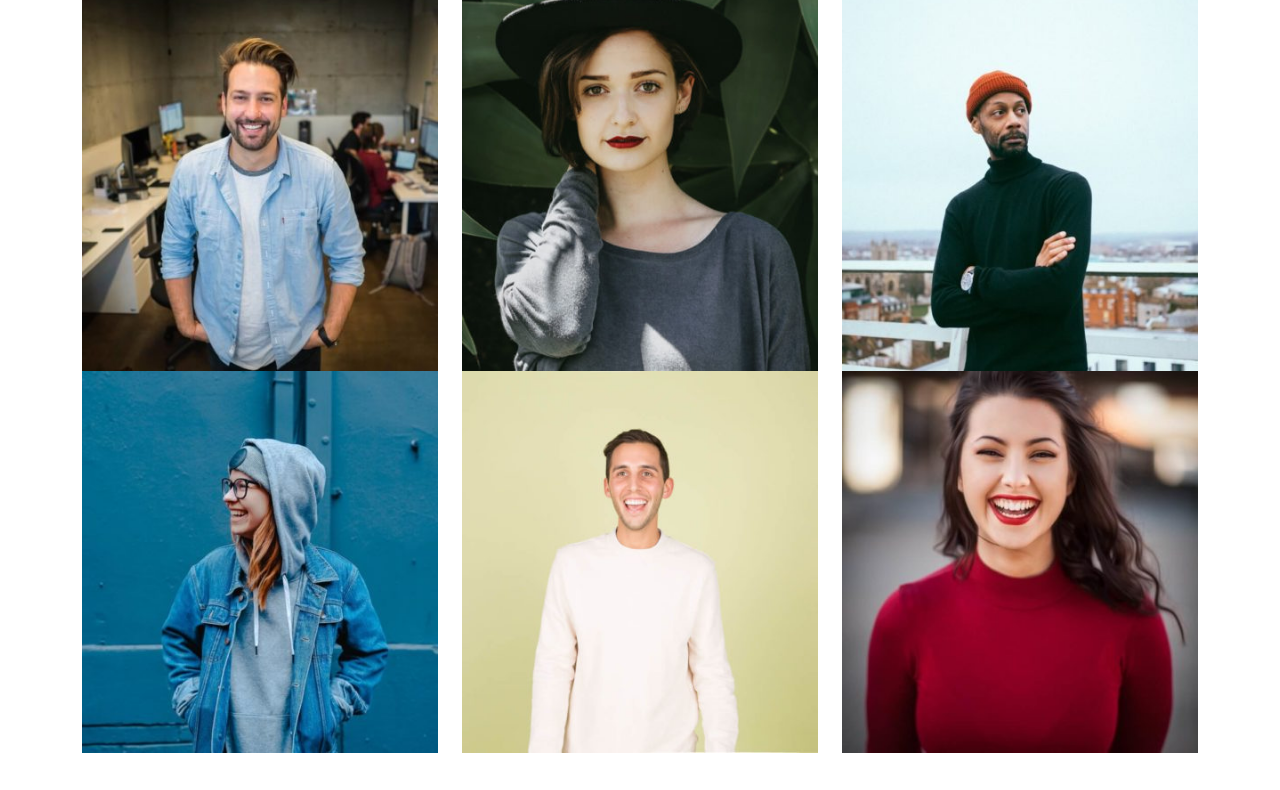
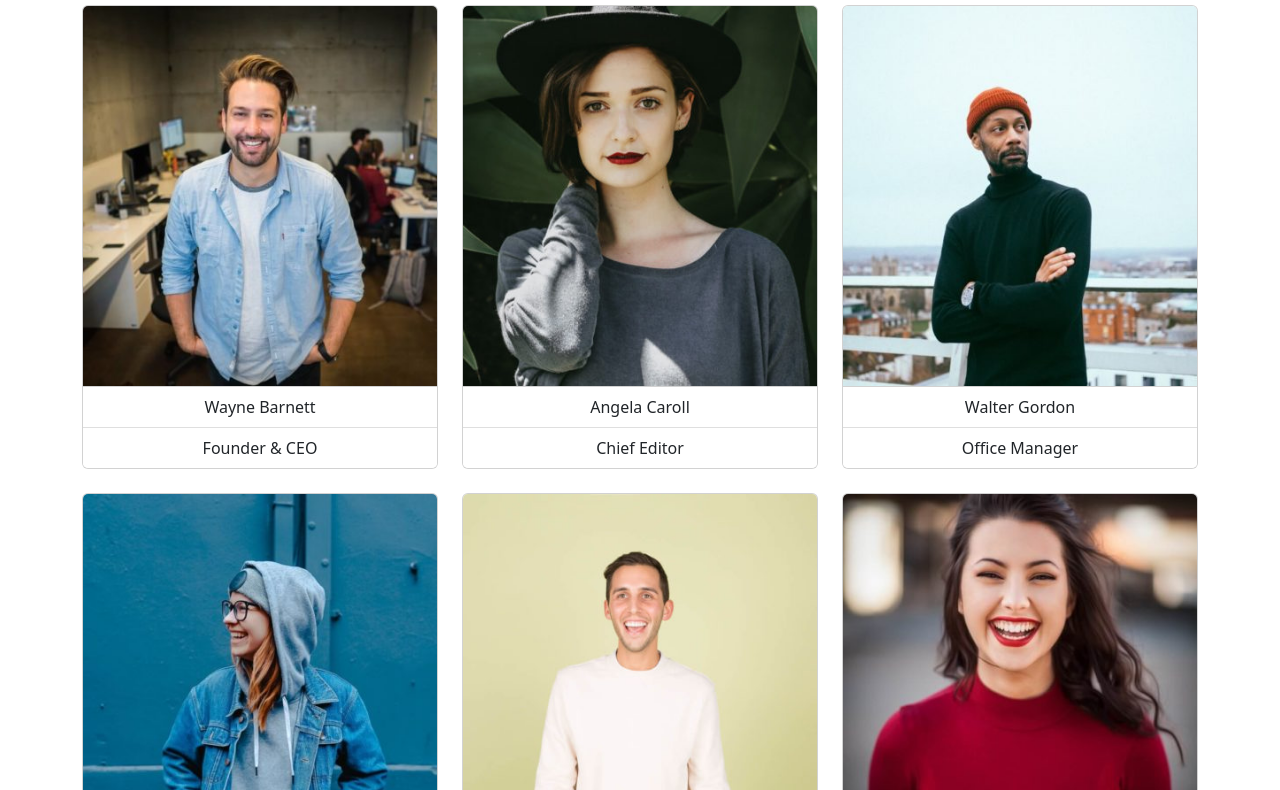
Before and after one commit to andrearicciotti/js-our-team, a plain HTML site: page index.html in a window 1280 px wide. Shown: the part 83-873 px from the top of the page. Before the commit the page ends 836 px from the top, so only its background shows below. Drawn offline with nearby package versions, Linux system fonts and the light colour scheme.

Commit message:
update: individual card for team members implemented via JS

```diff
--- a/index.html
+++ b/index.html
@@ -19,9 +19,14 @@
 <body>
 
     <div class="container">
-        <div class="row  text-center">
-            <div class="team-section col-12">
+        <div class="row text-center">
+            <div class="title-section col-12">
+                <h1 class="ms_title py-3">Introducing our team</h1>
+            </div>
+            <div class="col-12">
+                <div class="row team-section text-center">
 
+                </div>
             </div>
         </div>
     </div>
--- a/js/script.js
+++ b/js/script.js
@@ -53,22 +53,22 @@ const team = [
 // Stampo le informazioni su ogni singolo oggetto nel DOM sotto forma di stringa
 
 const rowElem = document.querySelector('.row');
-let string = "";
+// let string = "";
 
-for (let i = 0; i < team.length; i++) {
+// for (let i = 0; i < team.length; i++) {
 
-    const curObject = team[i];
+//     const curObject = team[i];
 
-    for (let key in curObject) {
-        console.log(key, "-", curObject[key]);
+//     for (let key in curObject) {
+//         console.log(key, "-", curObject[key]);
 
-        string += `${curObject[key]}`
-    }
-    console.log("----------");
-    // console.log(string);
-}
+//         string += `${curObject[key]}`
+//     }
+//     console.log("----------");
+//     // console.log(string);
+// }
 
-rowElem.innerHTML = string;
+// rowElem.innerHTML = string;
 // console.log(rowElem);
 
 
@@ -78,28 +78,85 @@ const teamPhotos = [];
 for (let i = 0; i < team.length; i++) {
 
     const curPhoto = team[i].photo;
-    console.log(curPhoto);
+    // console.log(curPhoto);
 
     let ImageElem = document.createElement('img');
+    ImageElem.classList.add('card-img-top');
     ImageElem.src = curPhoto;
 
-    console.log(ImageElem);
+    // console.log(ImageElem);
     teamPhotos.push(ImageElem);
 
 }
 
-console.log(teamPhotos);
+// console.log(teamPhotos);
 
 
 // Stampo elementi immagine
-for (let i = 0; i < teamPhotos.length; i++) {
+const cards = document.querySelector('.team-section');
+cards.classList.add('g-4');
 
-    const curImage = teamPhotos[i];
+// for (let i = 0; i < teamPhotos.length; i++) {
+
+//     const curImage = teamPhotos[i];
+
+//     const col = document.createElement('div');
+//     col.classList.add('col-4');
+
+//     const card = document.createElement('div');
+//     card.classList.add('card');
+
+//     const cardElems = document.createElement('ul');
+//     cardElems.classList.add('list-group');
+//     cardElems.classList.add('list-group-flush');
+//     cardElems.classList.add(`card-elem-${i}`);
+
+//     // console.log(curImage);
+//     console.log(cardElems);
+//     card.append(curImage);
+//     col.append(card);
+//     cards.append(col);
+// }
+
+
+// Organizzazione singoli membri in card individuali
+for (let i = 0; i < team.length; i++) {
+
+    const col = document.createElement('div');
+    col.classList.add('col-lg-4');
+    col.classList.add('col-md-6');
+    col.classList.add('col-sm-12');
 
     const card = document.createElement('div');
-    card.classList.add('col-4');
+    card.classList.add('card');
 
-    console.log(curImage);
-    card.append(curImage);
-    rowElem.append(card);
+    const curPhoto = team[i].photo;
+    const ImageElem = document.createElement('img');
+    ImageElem.classList.add('card-img-top');
+    ImageElem.src = curPhoto;
+
+    card.append(ImageElem);
+
+    const cardElems = document.createElement('ul');
+    cardElems.classList.add('list-group');
+    cardElems.classList.add('list-group-flush');
+    card.append(cardElems);
+
+    const curName = team[i].name;
+    console.log(curName);
+    const nameElem = document.createElement('li');
+    nameElem.classList.add('list-group-item');
+    nameElem.innerHTML = curName;
+    cardElems.append(nameElem);
+
+    const curRole = team[i].role;
+    console.log(curRole);
+    const roleElem = document.createElement('li');
+    roleElem.classList.add('list-group-item');
+    roleElem.innerHTML = curRole;
+    cardElems.append(roleElem);
+    // console.log(curPhoto);
+    col.append(card);
+    cards.append(col);
+
 }
```
